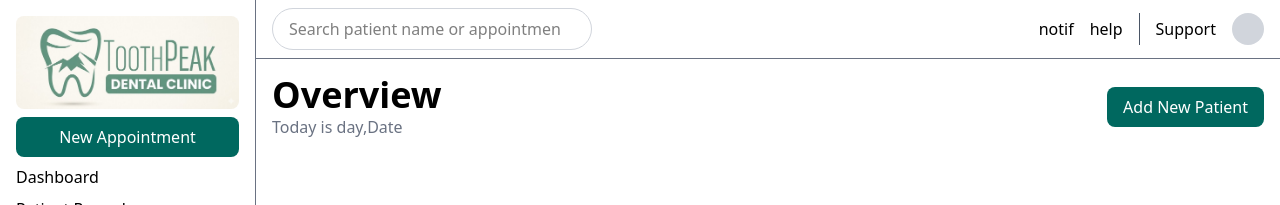
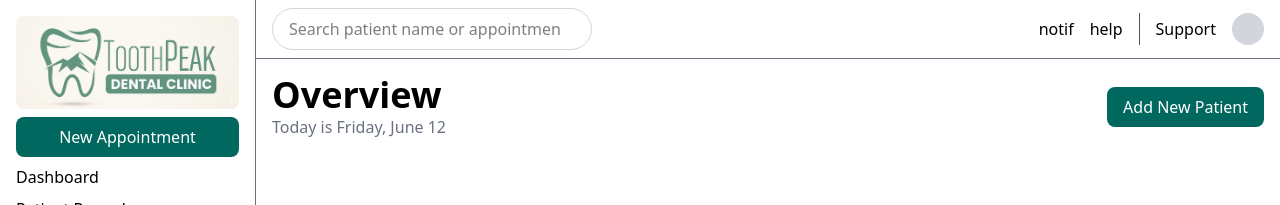
Before and after one commit to jazz212/3D_Dental_System, a Next.js app: page / in a window 1280 px wide. Shown: the top 205 px of the page. Built offline with nearby package versions, Linux system fonts and the light colour scheme.

Commit message:
dynamic date

```diff
--- a/app/components/Dashboard.js
+++ b/app/components/Dashboard.js
@@ -1,10 +1,17 @@
 export default function Dashboard(){
+
+    const today = new Date().toLocaleDateString('en-US',{
+        weekday: 'long',
+        month: 'long',
+        day: 'numeric'
+
+    })
     return(
         <div className="bg-white h-full w-full">
             <div className="flex justify-between items-center p-4">
                 <div>
                     <h1 className= "text-4xl font-bold">Overview</h1>
-                    <p className="text-gray-500">Today is day,Date</ p>
+                    <p className="text-gray-500">Today is {today}</ p>
                  </div>
                     <button className="bg-[#00685F] px-4 py-2 text-white rounded-lg">Add New Patient</button>
 
```
